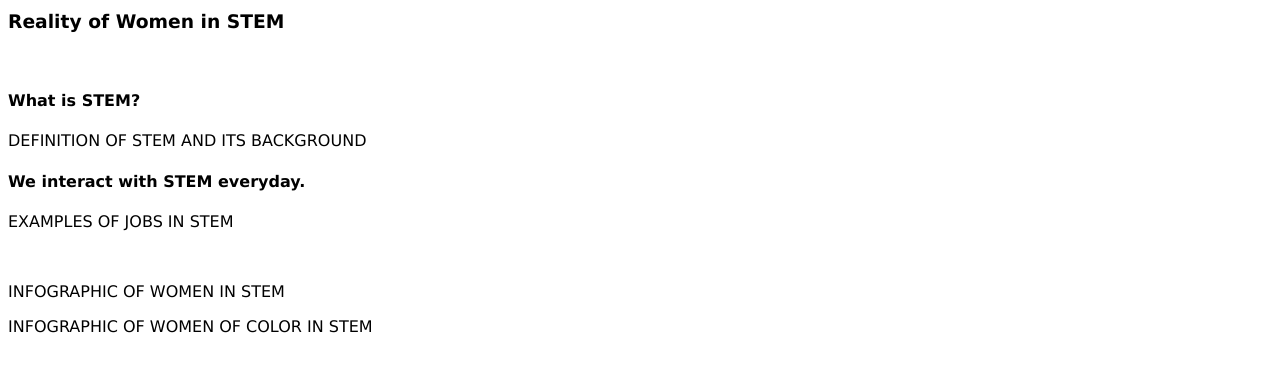
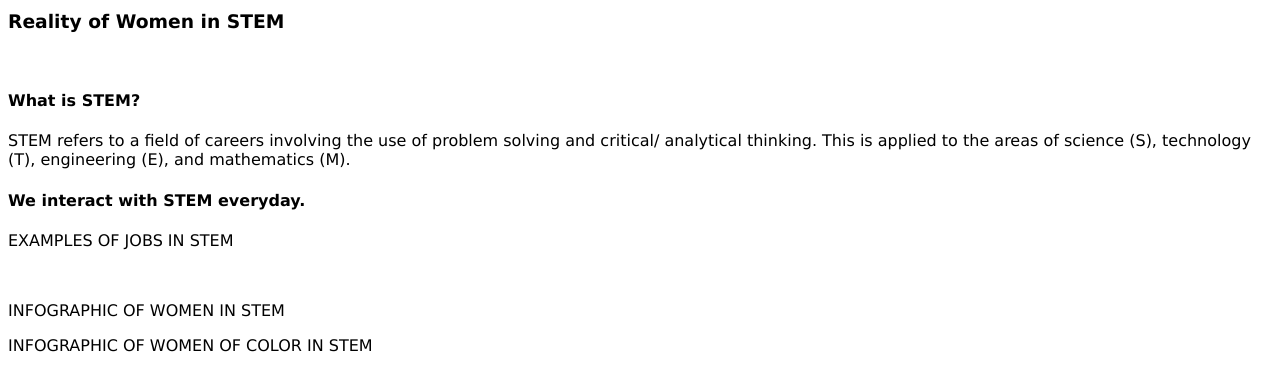
Before and after one commit to st15381/FemmeHacks, a plain HTML site: page index2.html in a window 1280 px wide. Shown: the part 114-504 px from the top of the page. Drawn offline with Linux system fonts and the light colour scheme.

Commit message:
Added definitinon of STEM

```diff
--- a/index2.html
+++ b/index2.html
@@ -83,7 +83,8 @@
 	<h3>Reality of Women in STEM</h3>
 	<br>
 	<h4>What is STEM?</h4>
-	<p>DEFINITION OF STEM AND ITS BACKGROUND</p>
+	<p>STEM refers to a field of careers involving the use of problem solving and critical/ analytical thinking. This is applied to the areas of science (S), technology (T), engineering (E), and mathematics (M).
+	</p>
 	<h4>We interact with STEM everyday.</h4>
 	<p>EXAMPLES OF JOBS IN STEM</p>
 	<br>
```
